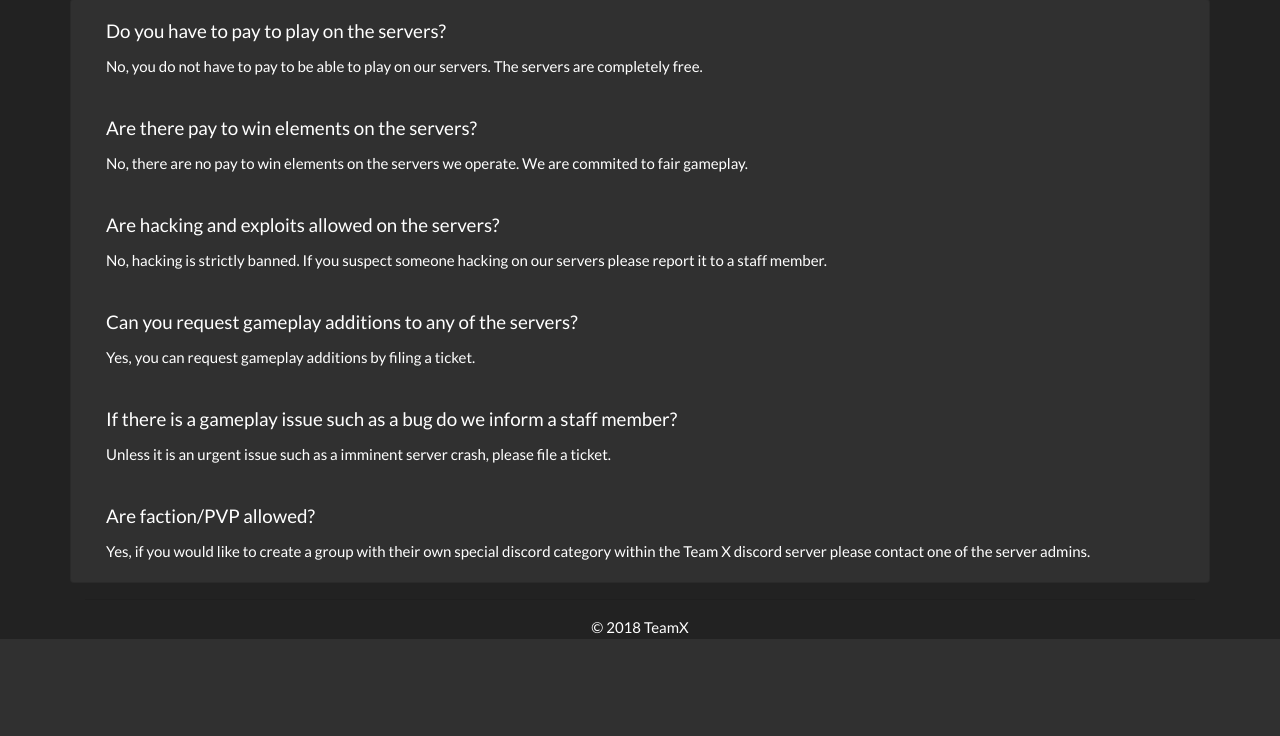
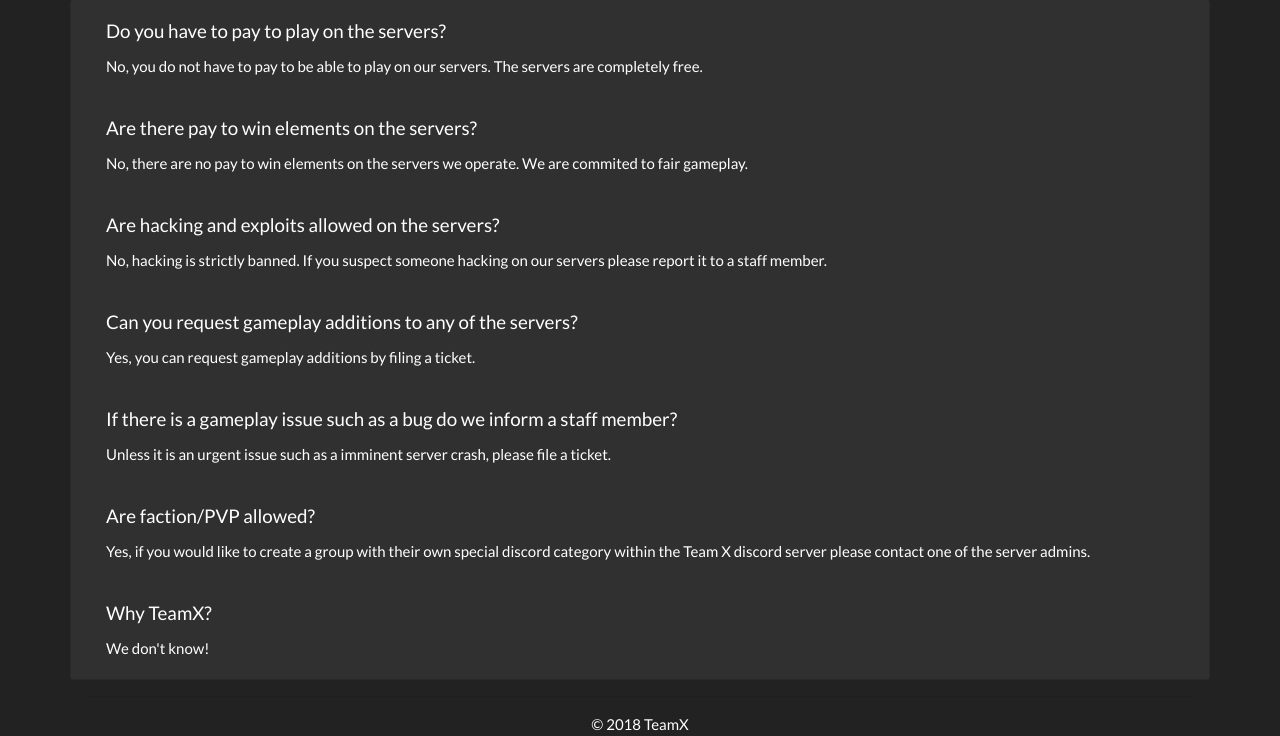
Before and after one commit to BrandonErbLegacy/teamx_2, a Flask app: page /faq in a window 1280 px wide. Shown: the part 384-1120 px from the top of the page. Before the commit the page ends 1023 px from the top, so only its background shows below. Run offline with Flask 2, Linux system fonts and the light colour scheme; some libraries are stand-ins or nearby versions.

Commit message:
Added another FAQ

```diff
--- a/site/templates/faqs.html
+++ b/site/templates/faqs.html
@@ -37,6 +37,10 @@
                   <h5 class="card-title">Are faction/PVP allowed?</h5>
                   <p class="card-text">Yes, if you would like to create a group with their own special discord category within the Team X discord server please contact one of the server admins.</p>
                 </div>
+                <div class="card-body">
+                  <h5 class="card-title">Why TeamX?</h5>
+                  <p class="card-text">We don't know!</p>
+                </div>
               </div>
              </div>
 {% endblock %}
```
